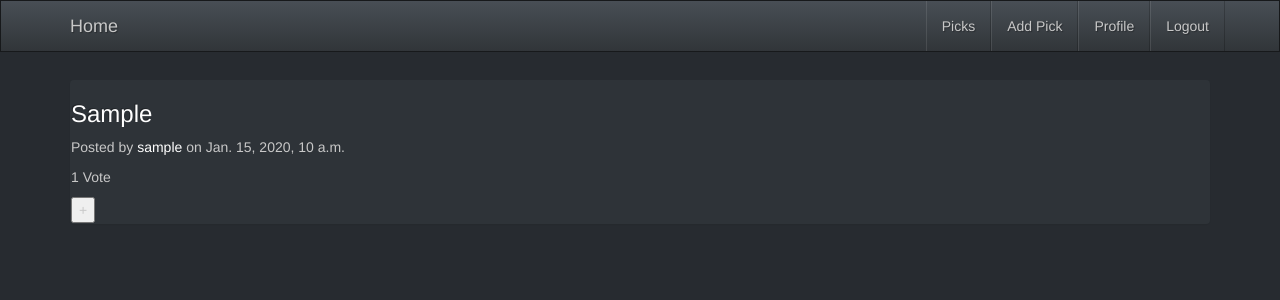
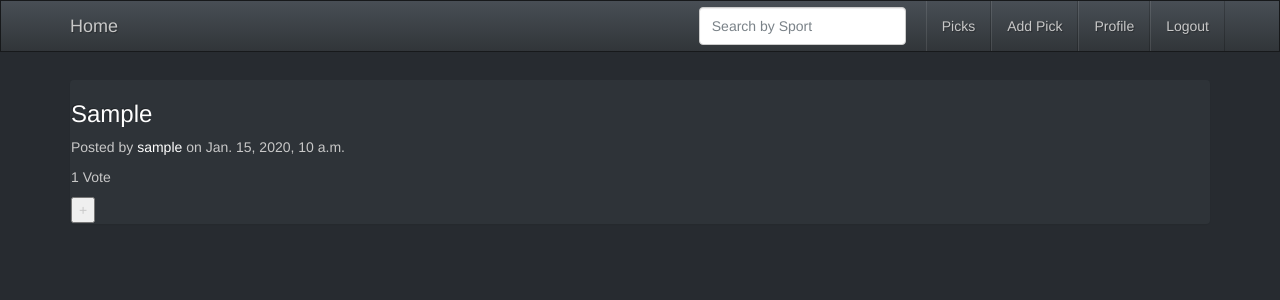
Before and after one commit to pdibuono/gambling_forum, a Django app: page /pick/ in a window 1280 px wide. Shown: the top 300 px of the page. Run offline with Django 3.2, Linux system fonts and the light colour scheme; a user stored in the database is signed in; tables that the repository leaves empty hold one stand-in row (values such as "Sample post"); some libraries are stand-ins or nearby versions.

Commit message:
Add Search

```diff
--- a/core/urls.py
+++ b/core/urls.py
@@ -18,4 +18,5 @@ urlpatterns = patterns('',
     url(r'^user/(?P<slug>\w+)/$', login_required(UserDetailView.as_view()), name='user_detail'),
     url(r'^user/update/(?P<slug>\w+)/$', login_required(UserUpdateView.as_view()), name='user_update'),
     url(r'^user/delete/(?P<slug>\w+)/$', login_required(UserDeleteView.as_view()), name='user_delete'),
+    url(r'^search/$', login_required(SearchPickListView.as_view()), name='search')
 )
--- a/core/views.py
+++ b/core/views.py
@@ -176,3 +176,8 @@ class UserDeleteView(DeleteView):
         user.is_active = False
         user.save()
         return redirect(self.get_success_url())
+
+class SearchPickListView(PickListView):
+    def get_queryset(self):
+        incoming_query_string = self.request.GET.get('query','')
+        return Pick.objects.filter(sport__icontains=incoming_query_string)
--- a/templates/base.html
+++ b/templates/base.html
@@ -24,6 +24,9 @@
         <div id="navbar" class="navbar-collapse collapse">
           <ul class="nav navbar-nav navbar-right">
             {% if user.is_authenticated %}
+            <form action="{% url 'search' %}" class="navbar-form navbar-left" method="get">
+                <input type="text" placeholder="Search by Sport" class="form-control" name="query">
+            </form>
             <li><a href="{% url 'pick_list' %}">Picks</a></li>
             <li><a href="{% url 'pick_create' %}">Add Pick</a></li>
             <li><a href="{% url 'user_detail' slug=user.username %}">Profile</a></li>
--- a/templates/pick/pick_list.html
+++ b/templates/pick/pick_list.html
@@ -12,5 +12,7 @@
   <button>+</button>
   </form>
 </div>
+{% empty %}
+<p>No results found.</p>
 {% endfor %}
 {% endblock %}
```
